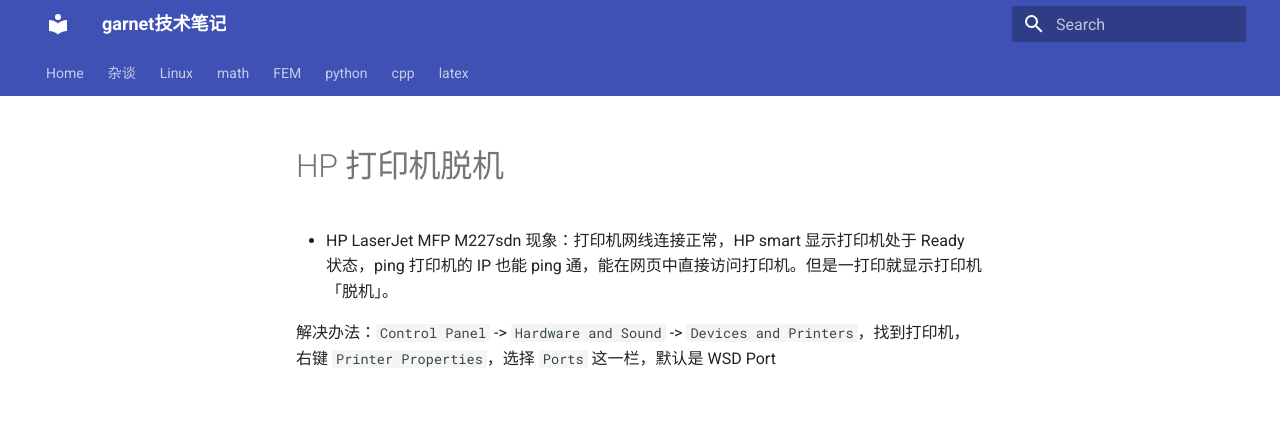
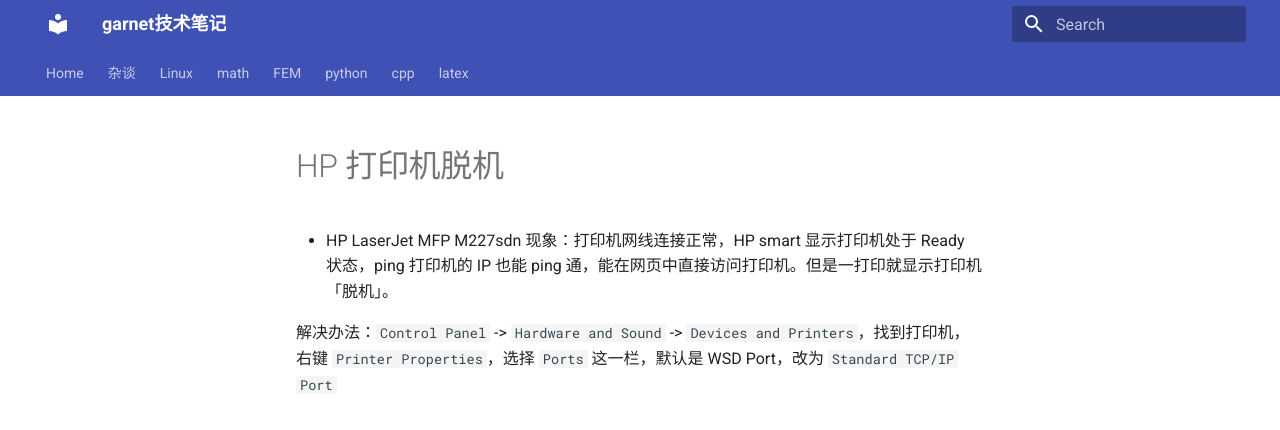
Before and after one commit to ymma98/technotes, an MkDocs documentation site: the page built from docs/杂谈/windows_hp打印机脱机.md, in a window 1280 px wide. Shown: the top 430 px of the page. Built offline with MkDocs 1.6.1 and Material for MkDocs 9.7.7, drawn with Linux system fonts in a browser that asks for light colours.

Commit message:
docs/杂谈/windows_hp打印机脱机.md updated from https://stackedit.cn/

```diff
--- a/docs/杂谈/windows_hp打印机脱机.md
+++ b/docs/杂谈/windows_hp打印机脱机.md
@@ -3,7 +3,7 @@
 * HP LaserJet MFP M227sdn
 现象：打印机网线连接正常，HP smart 显示打印机处于 Ready 状态，ping 打印机的 IP 也能 ping 通，能在网页中直接访问打印机。但是一打印就显示打印机「脱机」。
 
-解决办法：`Control Panel` -> `Hardware and Sound` -> `Devices and Printers`，找到打印机，右键 `Printer Properties`，选择 `Ports` 这一栏，默认是 WSD Port
+解决办法：`Control Panel` -> `Hardware and Sound` -> `Devices and Printers`，找到打印机，右键 `Printer Properties`，选择 `Ports` 这一栏，默认是 WSD Port，改为 `Standard TCP/IP Port`
 <!--stackedit_data:
-eyJoaXN0b3J5IjpbMTI1OTQ1MTEyMF19
+eyJoaXN0b3J5IjpbLTkxNzExMDI3OF19
 -->
```
